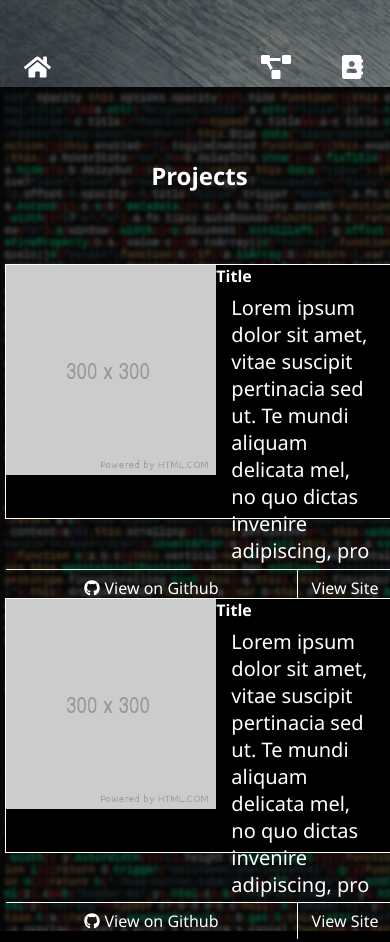
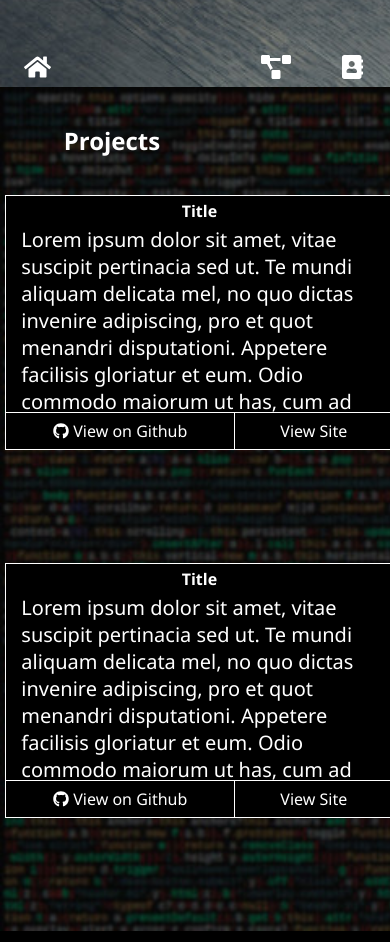
Before and after one commit to YouGuavas/my-portfolio, a React app: page / in a window 390 px wide. Shown: the part 757-1699 px from the top of the page. Built offline with nearby package versions, Linux system fonts and the light colour scheme.

Commit message:
Change img to divs to help with responsiveness

```diff
--- a/src/components/App.js
+++ b/src/components/App.js
@@ -21,6 +21,7 @@ export default class App extends Component {
 	}
 }
 
+
 class Main extends Component {
 
 	render() {
@@ -30,7 +31,7 @@ class Main extends Component {
 				<div className='container'>
 					<h1>Patrick Yambrick</h1>
 					<article>
-						<p>I am a Full-stack Web Engineer.</p>
+						<p>I am a <TypeWriter text={"Full-stack Web Engineer."}/></p>
 					</article>
 					<div className="main-skills">
 						<h3>Skills</h3>
@@ -52,7 +53,35 @@ class Main extends Component {
 		)
 	}
 }
+class TypeWriter extends Component {
+	constructor(props) {
+		super(props);
+		this.state = {
+			index: 0,
+			string: ''
+		}
+	}
 
+	typing = (index, string) => {
+		this.setState({
+			string: this.state.string + this.props.text[index],
+			index: this.state.index + 1
+		}, () => {
+			this.state.index < this.props.text.length ? setTimeout(this.typing(this.state.index, this.state.string), 1000) : null
+		})
+
+	}
+	componentDidMount() {
+		this.state.index < this.props.text.length ? setTimeout(this.typing(this.state.index, this.state.string), 1000) : null
+	}
+	render() {
+		return(
+			<span>
+				{this.state.string}
+			</span>
+		)
+	}
+}
 class Contact extends Component {
 	render() {
 		return(
--- a/src/components/Projects.js
+++ b/src/components/Projects.js
@@ -23,7 +23,7 @@ class Project extends Component {
 		return(
 			<div className='project'>
 				<h4>Title</h4>
-				<img src={ image } />
+				<div className='project-image' style={{backgroundImage: `url("${image}")`}} ></div>
 				<p>Lorem ipsum dolor sit amet, vitae suscipit pertinacia sed ut. Te mundi aliquam delicata mel, no quo dictas invenire adipiscing, pro et quot menandri disputationi. Appetere facilisis gloriatur et eum. Odio commodo maiorum ut has, cum ad volumus voluptatibus.</p>
 				<a href="#" className="icon-anchor icon-anchor-1"><FontAwesomeIcon icon={['fab', 'github']} /> View on Github</a>
 				<a href="#" className='icon-anchor icon-anchor-2'>View Site</a>
--- a/src/styles/style.sass
+++ b/src/styles/style.sass
@@ -1,4 +1,4 @@
-$project-column-end: 6
+$project-column-end: 16
 $break-small: 500px
 $break-mid: 1028px
 $navbar-height: 60px
@@ -36,9 +36,9 @@ body
 			grid-column-end: 3
 		.project-container
 			grid-row-start: 3
-			grid-row-end: 6
+			grid-row-end: 16
 			grid-column-start: 1
-			grid-column-end: 4
+			grid-column-end: 7
 			display: grid
 			.project
 				width: 99vw
@@ -50,25 +50,31 @@ body
 				h4
 					grid-row-start: 1
 					grid-row-end: 2
+					grid-column-start: 7
+					grid-column-end: 8
+					margin: 4px 15px 0 15px
+				.project-image
+					grid-row-start: 2
+					grid-row-end: 5
 					grid-column-start: 2
-					grid-column-end: 4
-					margin: 0
-				img
-					grid-row-start: 1
-					grid-row-end: 3
-					grid-column-start: 1
-					grid-column-end: 2
-					height: 70%
-					display: relative
+					grid-column-end: 7
 				p
 					grid-row-start: 2
-					grid-row-end: 4
-					grid-column-start: 2
+					grid-row-end: 3
+					grid-column-start: 7
 					grid-column-end: $project-column-end
-					margin: 7px 15px 0px 15px
+					margin: 4px 15px 0px 15px
 					overflow: scroll
-					@media screen and (max-width: $break-small)
+				@media screen and (max-width: $break-small)
+					h4
+						grid-column-start: 1
+						grid-column-end: $project-column-end
+						text-align: center
+					.project-image
+						display: none
+					p
 						font-size: 1.25em
+						grid-column-start: 1
 				.icon-anchor
 					margin-top: auto
 					padding: 7px
@@ -76,17 +82,17 @@ body
 					border-top: 1px solid white
 					color: white
 					text-decoration: none
-					grid-row-start: 4
-					grid-row-end: 5
+					grid-row-start: 15
+					grid-row-end: 16
 					&:hover
 						background-color: lightgrey
 						color: grey
 					&.icon-anchor-1
 						grid-column-start: 1
-						grid-column-end: 4
+						grid-column-end: 10
 						border-right: 1px solid white
 					&.icon-anchor-2
-						grid-column-start: 4
+						grid-column-start: 10
 						grid-column-end: $project-column-end
 
 .jumbo
```
